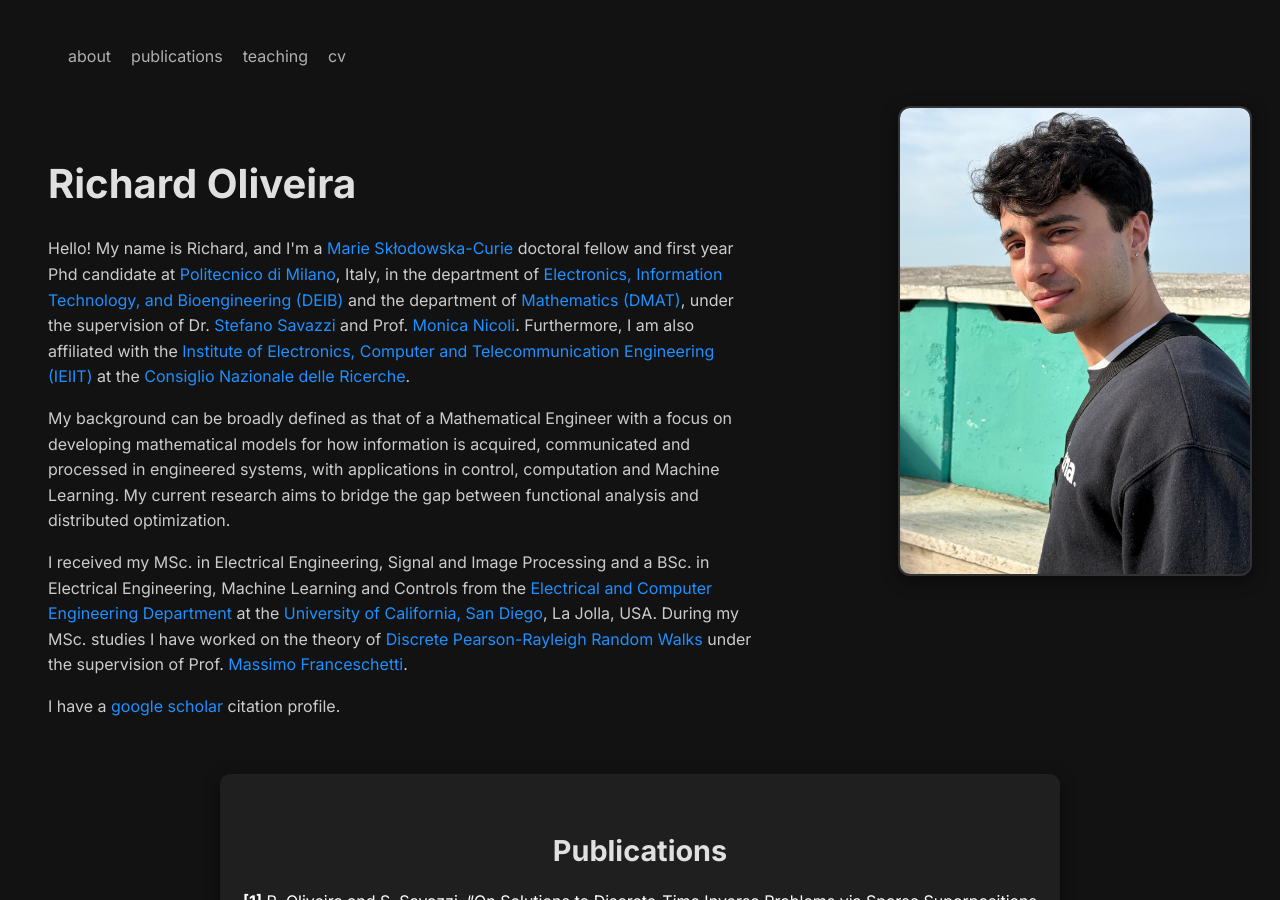
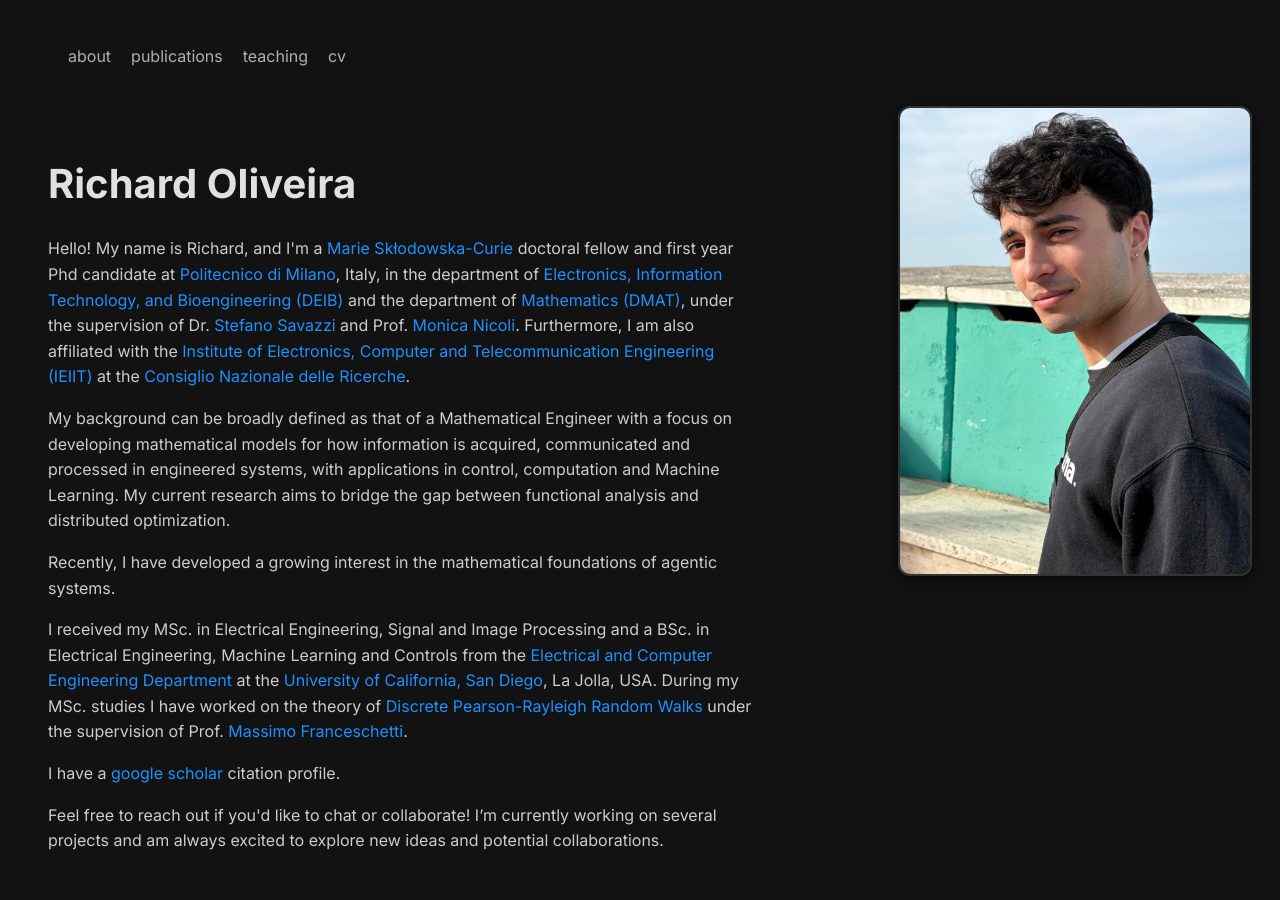
Before and after one commit to raolivei13/website_rich, a Jekyll site: the page index.html, which Jekyll copies as it is, in a window 1280 px wide and 900 px high. Built offline with Jekyll 4.4.1, drawn with Linux system fonts in a browser that asks for light colours.

Commit message:
Update index.html

```diff
--- a/index.html
+++ b/index.html
@@ -47,6 +47,9 @@
           My current research aims to bridge the gap between functional analysis and distributed optimization.
         </p>
         <p class="intro-paragraph">
+          Recently, I have developed a growing interest in the mathematical foundations of agentic systems.
+        </p>
+        <p class="intro-paragraph">
           I received my MSc. in Electrical Engineering, Signal and Image Processing and a BSc. in Electrical Engineering, Machine Learning and Controls
           from the <a href="https://www.ece.ucsd.edu/">Electrical and Computer Engineering Department</a> at the <a href="https://ucsd.edu/">University of California, San Diego</a>, La Jolla, USA.
           During my MSc. studies I have worked on the theory of <a href="https://www.researchgate.net/publication/383819910_On_the_general_problem_of_the_Pearson-Rayleigh_Random_Walk">Discrete Pearson-Rayleigh Random Walks</a> under the
@@ -55,6 +58,9 @@
 
         <p class="intro-paragraph">
           I have a <a href="https://scholar.google.com/citations?hl=en&user=ETMycagAAAAJ">google scholar</a> citation profile.
+        </p>
+        <p class="intro-paragraph">
+          Feel free to reach out if you'd like to chat or collaborate! I’m currently working on several projects and am always excited to explore new ideas and potential collaborations.
         </p>
 
         <!-- <p class="intro-paragraph">
```
